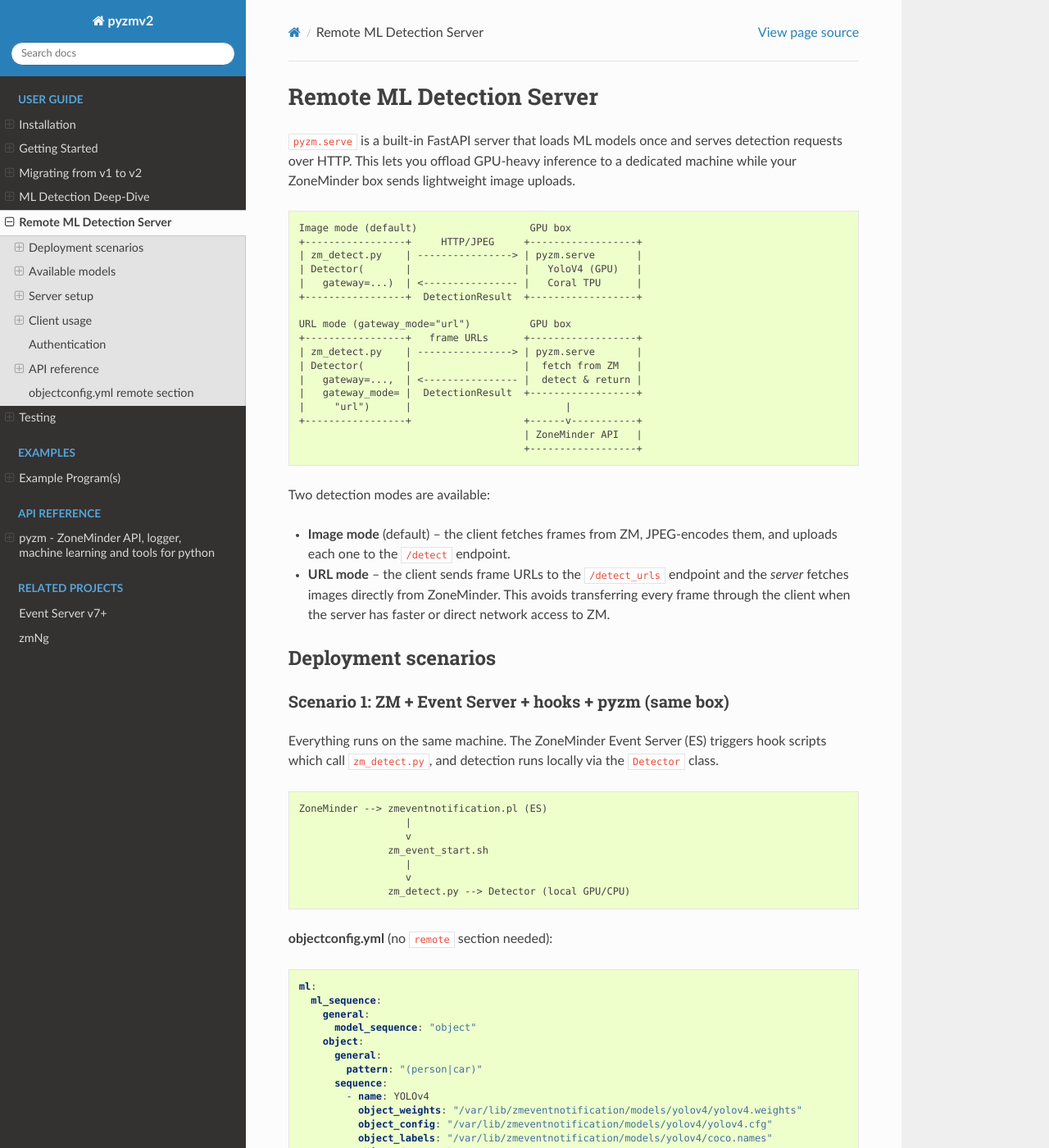
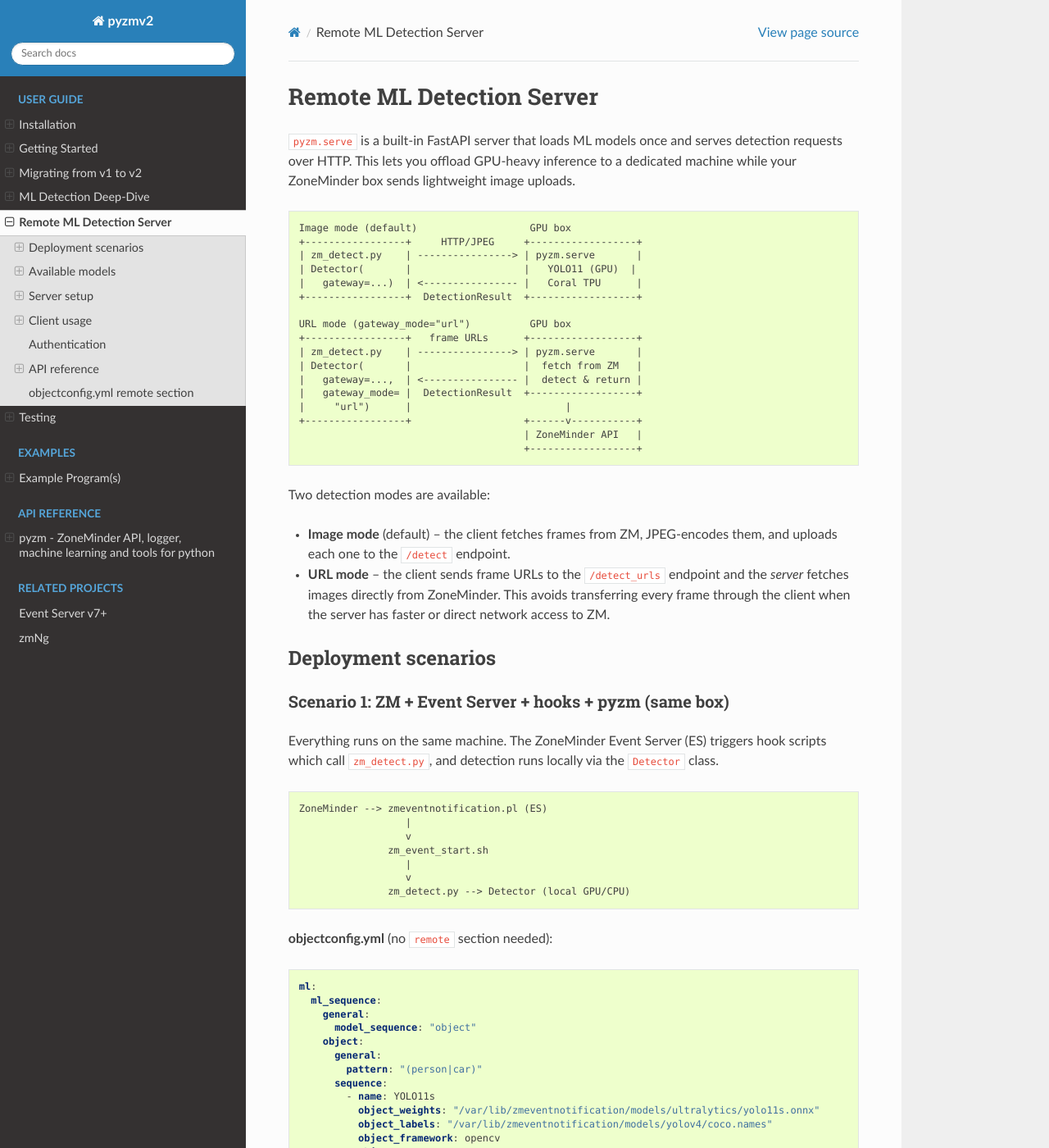
Before and after one commit to ZoneMinder/pyzm, a Sphinx documentation site: the page built from docs/guide/serve.rst, in a window 1280 px wide and 1400 px high. Shown: the whole window at 82% size. Built offline with Sphinx 7.4.7 and the Read the Docs theme 3.1.0, drawn with Linux system fonts in a browser that asks for light colours; some of the changed text lies outside the part shown.

Commit message:
docs: update YOLO model references to match actual disk layout
- Primary example model: yolo11s (ONNX, file-stem discovery)
- Darknet models keep "v" prefix: yolov4 (directory discovery)
- ONNX models without "v": yolo11s, yolo26s
- Full paths use real directories: ultralytics/, yolov4/, coral_edgetpu/
- Directory layout diagrams match actual /var/lib/.../models/ structure
- Code defaults (ServerConfig, serve CLI) updated to yolo11s
- Removed .cfg references for ONNX models

Co-Authored-By: Claude Opus 4.6 <noreply@anthropic.com>

```diff
--- a/docs/guide/serve.rst
+++ b/docs/guide/serve.rst
@@ -11,7 +11,7 @@ lightweight image uploads.
    Image mode (default)                   GPU box
    +-----------------+     HTTP/JPEG     +------------------+
    | zm_detect.py    | ----------------> | pyzm.serve       |
-   | Detector(       |                   |   YoloV4 (GPU)   |
+   | Detector(       |                   |   YOLO11 (GPU)  |
    |   gateway=...)  | <---------------- |   Coral TPU      |
    +-----------------+  DetectionResult  +------------------+
 
@@ -68,9 +68,8 @@ locally via the ``Detector`` class.
          general:
            pattern: "(person|car)"
          sequence:
-           - name: YOLOv4
-             object_weights: "/var/lib/zmeventnotification/models/yolov4/yolov4.weights"
-             object_config: "/var/lib/zmeventnotification/models/yolov4/yolov4.cfg"
+           - name: YOLO11s
+             object_weights: "/var/lib/zmeventnotification/models/ultralytics/yolo11s.onnx"
              object_labels: "/var/lib/zmeventnotification/models/yolov4/coco.names"
              object_framework: opencv
              object_processor: gpu
@@ -133,7 +132,7 @@ Or with specific models and auth:
 .. code-block:: bash
 
    python -m pyzm.serve \
-       --models yolov4 yolov7 \
+       --models yolo11s yolo26s \
        --processor gpu \
        --port 5000 \
        --auth --auth-user admin --auth-password secret \
@@ -154,8 +153,7 @@ Or with specific models and auth:
            pattern: "(person|car)"
          sequence:
            - object_framework: opencv
-             object_weights: "/var/lib/zmeventnotification/models/yolov4/yolov4.weights"
-             object_config: "/var/lib/zmeventnotification/models/yolov4/yolov4.cfg"
+             object_weights: "/var/lib/zmeventnotification/models/ultralytics/yolo11s.onnx"
              object_labels: "/var/lib/zmeventnotification/models/yolov4/coco.names"
 
 **ZM box objectconfig.yml** (URL mode -- server fetches frames from ZM):
@@ -174,7 +172,7 @@ Or with specific models and auth:
            pattern: "(person|car)"
          sequence:
            - object_framework: opencv
-             object_weights: "/var/lib/zmeventnotification/models/yolov4/yolov4.weights"
+             object_weights: "/var/lib/zmeventnotification/models/ultralytics/yolo11s.onnx"
 
 URL mode is useful when the GPU box has direct network access to ZoneMinder
 (same LAN or VPN). The server fetches frames directly from ZM, avoiding
@@ -238,12 +236,11 @@ Model directory layout
    |   +-- yolov4.weights
    |   +-- yolov4.cfg
    |   +-- coco.names
-   +-- yolov7/
-   |   +-- yolov7.onnx
    +-- ultralytics/
-   |   +-- yolo26n.onnx
+   |   +-- yolo11s.onnx
+   |   +-- yolo11n.onnx
    |   +-- yolo26s.onnx
-   +-- coral/
+   +-- coral_edgetpu/
    |   +-- ssd_mobilenet_v2.tflite
    |   +-- coco_labels.txt
 
@@ -276,7 +273,7 @@ CLI options
      - ``5000``
      - Bind port
    * - ``--models``
-     - ``yolov4``
+     - ``yolo11s``
      - Model names (space-separated). Use ``all`` to auto-discover every
        model in ``--base-path`` (loaded lazily on first request).
    * - ``--base-path``
@@ -318,8 +315,8 @@ Example ``serve.yml``:
    host: "0.0.0.0"
    port: 5000
    models:
-     - yolov4
-     - yolov7
+     - yolo11s
+     - yolo26s
    base_path: "/var/lib/zmeventnotification/models"
    processor: gpu
    auth_enabled: true
@@ -344,7 +341,7 @@ Using the ``Detector`` API:
 
    from pyzm import Detector
 
-   detector = Detector(models=["yolov4"], gateway="http://gpu-box:5000")
+   detector = Detector(models=["yolo11s"], gateway="http://gpu-box:5000")
    result = detector.detect("/path/to/image.jpg")
 
    print(result.summary)
@@ -357,7 +354,7 @@ With authentication:
 .. code-block:: python
 
    detector = Detector(
-       models=["yolov4"],
+       models=["yolo11s"],
        gateway="http://gpu-box:5000",
        gateway_username="admin",
        gateway_password="secret",
@@ -373,7 +370,7 @@ directly from ZoneMinder using the provided auth token:
 .. code-block:: python
 
    detector = Detector(
-       models=["yolov4"],
+       models=["yolo11s"],
        gateway="http://gpu-box:5000",
        gateway_mode="url",
    )
@@ -469,8 +466,8 @@ Returns the list of available models and their load status. Useful with
 
    {
      "models": [
-       {"name": "yolov4", "type": "object", "framework": "opencv", "loaded": true},
-       {"name": "yolov7", "type": "object", "framework": "opencv", "loaded": false}
+       {"name": "yolo11s", "type": "object", "framework": "opencv", "loaded": true},
+       {"name": "yolo26s", "type": "object", "framework": "opencv", "loaded": false}
      ]
    }
 
@@ -545,8 +542,7 @@ in ``objectconfig.yml``:
          pattern: "(person|car)"
        sequence:
          - object_framework: opencv
-           object_weights: /path/to/yolov4.weights
-           object_config: /path/to/yolov4.cfg
+           object_weights: /path/to/yolo11s.onnx
            object_labels: /path/to/coco.names
 
 When ``ml_gateway`` is set, detection requests are sent to the remote
--- a/docs/guide/testing.rst
+++ b/docs/guide/testing.rst
@@ -167,7 +167,7 @@ Test file reference
      - ``/health``, ``/detect``, ``/models`` (eager), ``--models all`` (lazy), gateway image mode, zones via serve, JWT auth flow, gateway with auth
    * - ``test_server_config.py``
      - 3
-     - ``["all"]`` valid, ``["all", "yolov4"]`` raises, normal models valid
+     - ``["all"]`` valid, ``["all", "yolo11s"]`` raises, normal models valid
    * - ``test_filter_combinations.py``
      - 4
      - Pattern + size, zone + pattern, global pattern + zone, past detection + zone
--- a/docs/index.rst
+++ b/docs/index.rst
@@ -48,7 +48,7 @@ Quick example
        print(f"{m.name}: {m.function} ({m.width}x{m.height})")
 
    # Detect objects in a local image
-   detector = Detector(models=["yolov4"])
+   detector = Detector(models=["yolo11s"])
    result = detector.detect("/path/to/image.jpg")
 
    if result.matched:
```
Also changed, not shown: docs/guide/detection.rst (+15 -9 lines), docs/guide/migration.rst (+4 -4 lines), docs/guide/quickstart.rst (+3 -4 lines), 8 other files.
